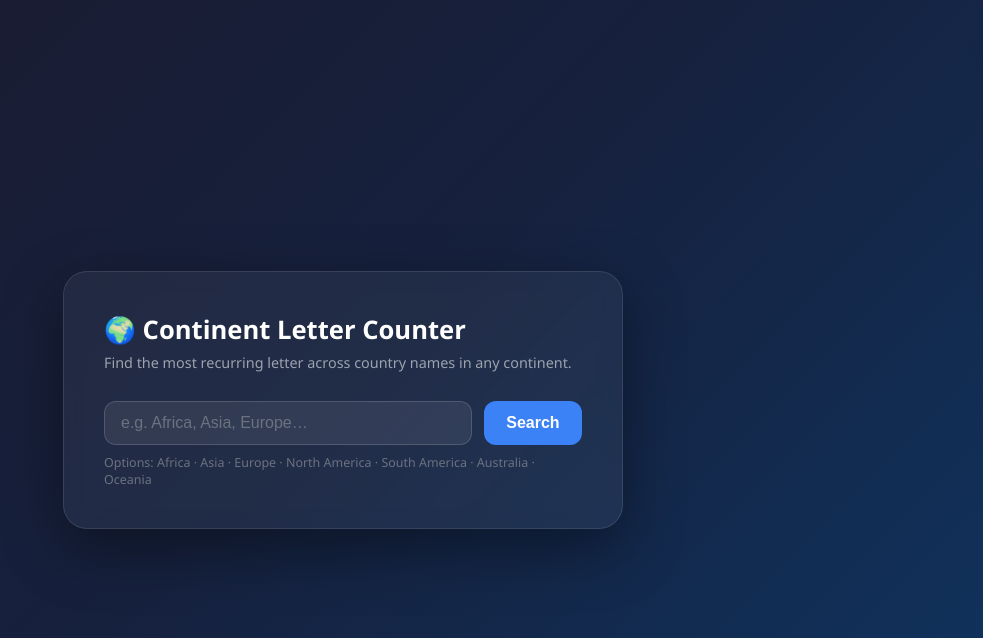
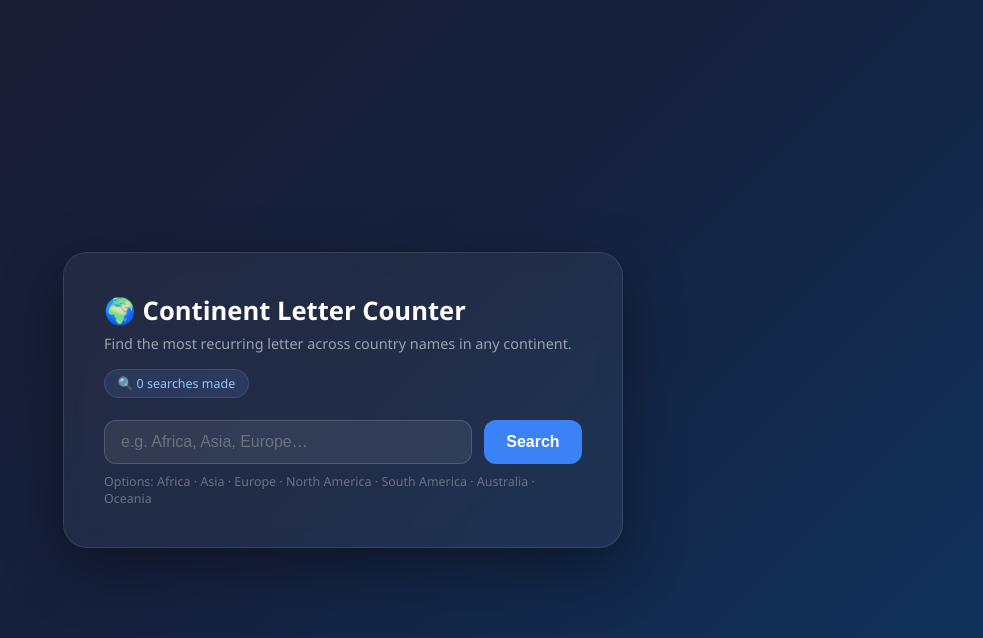
Before and after one commit to damedtm/-continent-letter-counter, a Flask app: page / in a window 1280 px wide. Shown: the top 638 px of the page, without its empty margins (297-1280 px from the left). Run offline with Flask 3, Linux system fonts and the light colour scheme; data that the repository does not hold is empty; some libraries are stand-ins or nearby versions.

Commit message:
Add a visitor counter and prepare for deployment
Adds a visitor counter using PostgreSQL and updates project files for deployment on Koyeb.

Replit-Commit-Author: Agent
Replit-Commit-Session-Id: 9b097095-dfad-4ae4-bed3-03671270c013
Replit-Commit-Checkpoint-Type: full_checkpoint
Replit-Commit-Event-Id: 071b1290-4e13-4521-ab53-26d2ddd60718
Replit-Commit-Screenshot-Url: https://storage.googleapis.com/screenshot-production-us-central1/b175a16c-5591-442e-8699-f509e1fdade0/9b097095-dfad-4ae4-bed3-03671270c013/CpIUpBA
Replit-Helium-Checkpoint-Created: true

```diff
--- a/app.py
+++ b/app.py
@@ -3,6 +3,9 @@ import requests
 from bs4 import BeautifulSoup
 from fake_useragent import UserAgent
 from collections import Counter
+import os
+import psycopg2
+from psycopg2 import sql
 
 app = Flask(__name__)
 
@@ -16,6 +19,70 @@ CONTINENTS_LIST = [
 
 ANTARCTICA_LETTER = 'a'
 ANTARCTICA_COUNT = 4
+
+
+def get_db():
+    url = os.environ.get('DATABASE_URL')
+    if not url:
+        return None
+    try:
+        conn = psycopg2.connect(url)
+        return conn
+    except Exception:
+        return None
+
+
+def init_db():
+    conn = get_db()
+    if not conn:
+        return
+    try:
+        with conn.cursor() as cur:
+            cur.execute("""
+                CREATE TABLE IF NOT EXISTS stats (
+                    id SERIAL PRIMARY KEY,
+                    total_searches INTEGER DEFAULT 0
+                );
+                INSERT INTO stats (id, total_searches)
+                SELECT 1, 0
+                WHERE NOT EXISTS (SELECT 1 FROM stats WHERE id = 1);
+            """)
+            conn.commit()
+    except Exception:
+        pass
+    finally:
+        conn.close()
+
+
+def get_search_count():
+    conn = get_db()
+    if not conn:
+        return None
+    try:
+        with conn.cursor() as cur:
+            cur.execute("SELECT total_searches FROM stats WHERE id = 1;")
+            row = cur.fetchone()
+            return row[0] if row else 0
+    except Exception:
+        return None
+    finally:
+        conn.close()
+
+
+def increment_search_count():
+    conn = get_db()
+    if not conn:
+        return
+    try:
+        with conn.cursor() as cur:
+            cur.execute("""
+                UPDATE stats SET total_searches = total_searches + 1 WHERE id = 1;
+            """)
+            conn.commit()
+    except Exception:
+        pass
+    finally:
+        conn.close()
 
 
 def get_browser_headers():
@@ -84,12 +151,15 @@ def index():
     error = None
     continent = ''
     countries = []
+    search_count = get_search_count()
 
     if request.method == 'POST':
         continent = request.form.get('continent', '').strip()
         if continent:
             top_letter, top_count, countries, error = get_top_letter(continent)
             if not error:
+                increment_search_count()
+                search_count = get_search_count()
                 result = {
                     'letter': top_letter,
                     'count': top_count,
@@ -97,8 +167,10 @@ def index():
                     'nat_geo_url': NAT_GEO_ADDRESS,
                 }
 
-    return render_template('index.html', result=result, error=error, continent=continent, countries=countries)
+    return render_template('index.html', result=result, error=error, continent=continent, countries=countries, search_count=search_count)
 
+
+init_db()
 
 if __name__ == '__main__':
     app.run(host='0.0.0.0', port=5000, debug=True)
--- a/requirements.txt
+++ b/requirements.txt
@@ -4,3 +4,4 @@ lxml
 fake-useragent
 flask
 gunicorn
+psycopg2-binary
--- a/templates/index.html
+++ b/templates/index.html
@@ -39,7 +39,18 @@
     .subtitle {
       font-size: 0.9rem;
       color: #9ca3af;
-      margin-bottom: 1.8rem;
+      margin-bottom: 1rem;
+    }
+
+    .counter-badge {
+      display: inline-block;
+      background: rgba(96, 165, 250, 0.12);
+      border: 1px solid rgba(96, 165, 250, 0.2);
+      color: #93c5fd;
+      font-size: 0.78rem;
+      padding: 0.3rem 0.8rem;
+      border-radius: 999px;
+      margin-bottom: 1.4rem;
     }
 
     .form-group {
@@ -179,6 +190,10 @@
     <h1>🌍 Continent Letter Counter</h1>
     <p class="subtitle">Find the most recurring letter across country names in any continent.</p>
 
+    {% if search_count is not none %}
+    <div class="counter-badge">🔍 {{ "{:,}".format(search_count) }} searches made</div>
+    {% endif %}
+
     <form method="POST" onsubmit="this.classList.add('submitting')">
       <div class="form-group">
         <input
```
Also changed, not shown: 1 other file.
